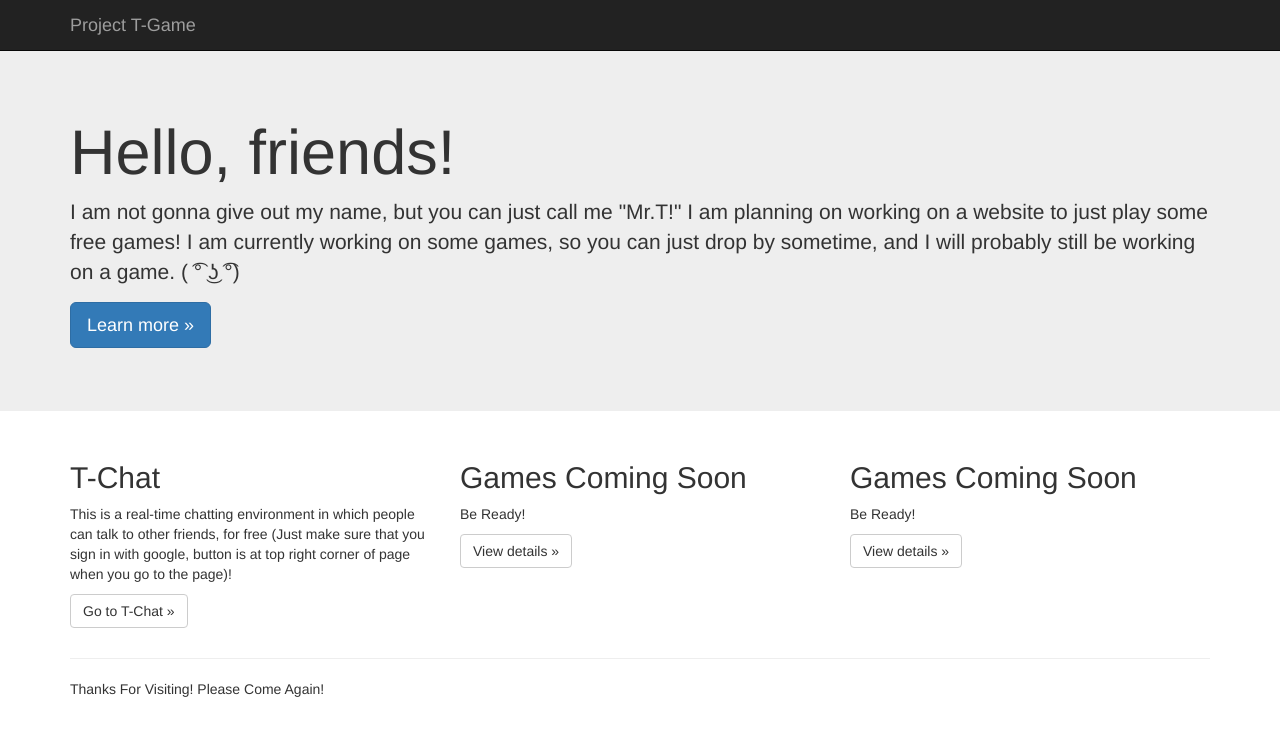
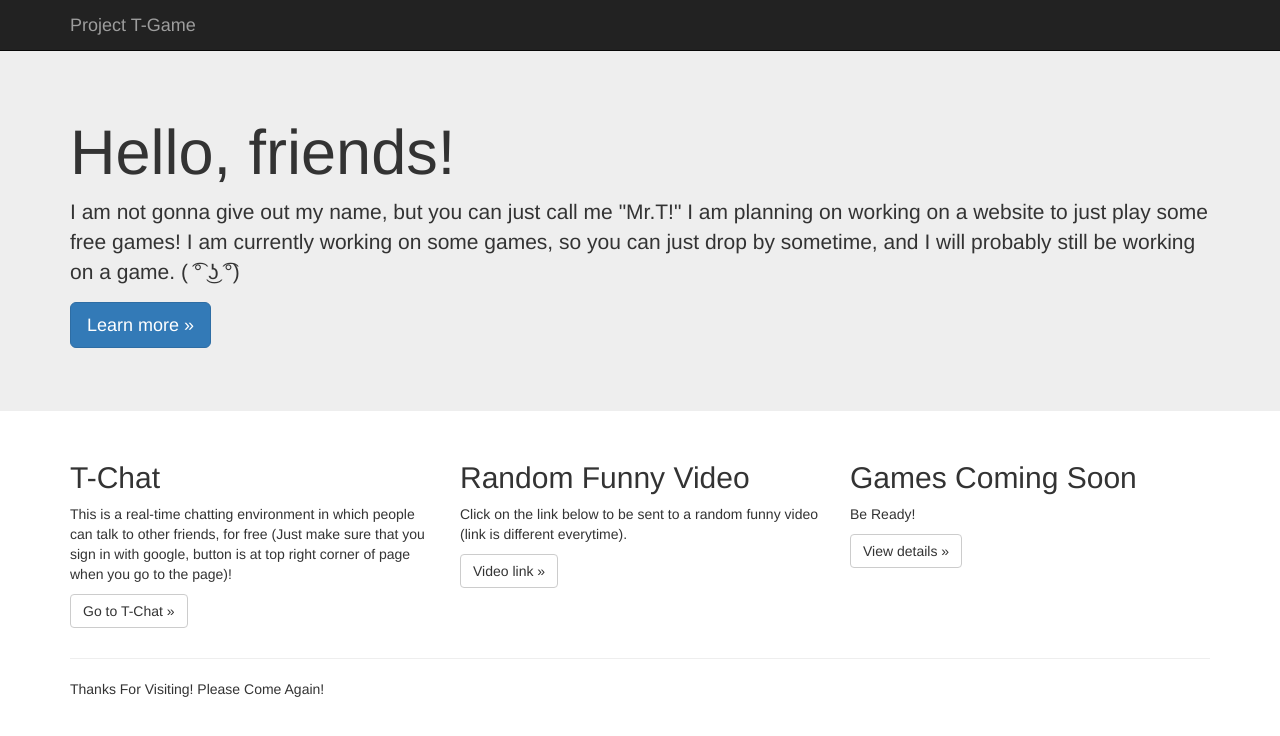
Before and after one commit to MewtoPewto/mewtopewto.github.io, a website: page index.html in a window 1280 px wide. Drawn offline with Linux system fonts and the light colour scheme.

Commit message:
Added random youtube links!

```diff
--- a/index.html
+++ b/index.html
@@ -47,9 +47,9 @@
           <p><a class="btn btn-default" href="/t-chat"" role="button">Go to T-Chat &raquo;</a></p>
         </div>
         <div class="col-md-4">
-          <h2>Games Coming Soon</h2>
-          <p>Be Ready!</p>
-          <p><a class="btn btn-default" href="https://www.youtube.com/watch?v=dQw4w9WgXcQ" role="button">View details &raquo;</a></p>
+          <h2>Random Funny Video</h2>
+          <p>Click on the link below to be sent to a random funny video (link is different everytime).</p>
+          <p><a class="btn btn-default" id="video-link-button" href="#" role="button">Video link &raquo;</a></p>
        </div>
         <div class="col-md-4">
           <h2>Games Coming Soon</h2>
--- a/js/script.js
+++ b/js/script.js
@@ -1,4 +1,25 @@
 // Beginning of script
 console.log('script.js has been loaded.');
 
-// Begin Firebase magic
+// Begin link magic
+let youtubeArray = [
+  'https://www.youtube.com/watch?v=dQw4w9WgXcQ',
+  'https://www.youtube.com/watch?v=7bCzbUiB87M',
+  'https://www.youtube.com/watch?v=vfc42Pb5RA8',
+  'https://www.youtube.com/watch?v=G9s-6Ce25Ps',
+]
+
+function randomizer(bottom, top) {
+  return Math.floor( Math.random() * ( 1 + top - bottom ) ) + bottom;
+}
+
+function setLink() {
+  let button = document.getElementById('video-link-button');
+  let randomNumber = randomizer(0, youtubeArray.length - 1);
+
+  let videoLink = youtubeArray[randomNumber];
+
+  button.setAttribute('href', videoLink)
+}
+
+setLink();
```
